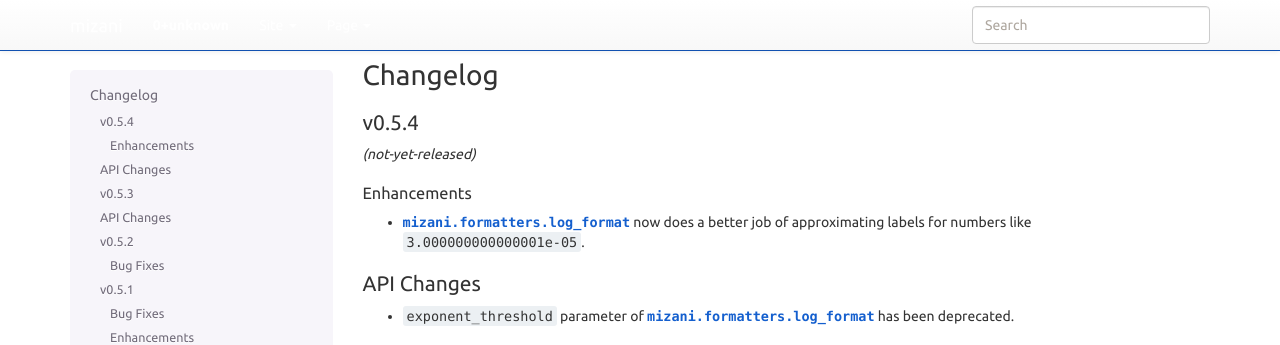
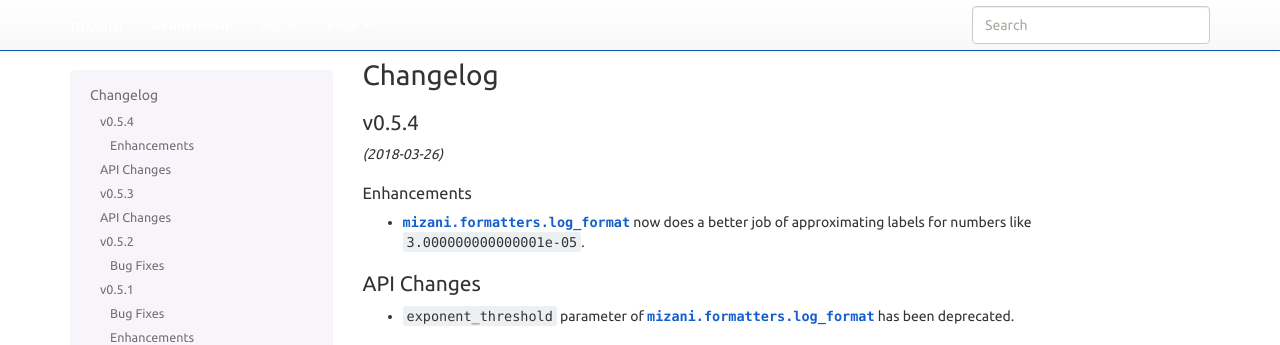
Before and after one commit to has2k1/mizani, a Sphinx documentation site: the page built from doc/changelog.rst, in a window 1280 px wide and 900 px high. Shown: the top 345 px of the window. Built offline with Sphinx 7.4.7, drawn with Linux system fonts in a browser that asks for light colours; nearby versions of some CDN libraries; library files that are not in the unit come from our copies; pages that are not in the unit, such as notebooks, are missing from menus.

Commit message:
Prepare changelog for release

```diff
--- a/doc/changelog.rst
+++ b/doc/changelog.rst
@@ -4,7 +4,7 @@ Changelog
 v0.5.4
 ------
 
-*(not-yet-released)*
+*(2018-03-26)*
 
 Enhancements
 ************
```
